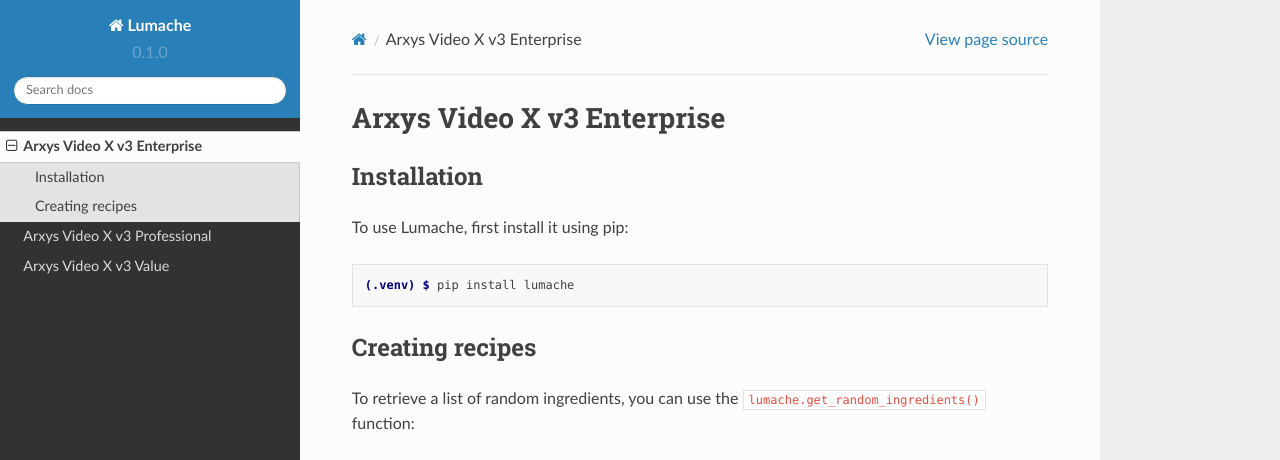
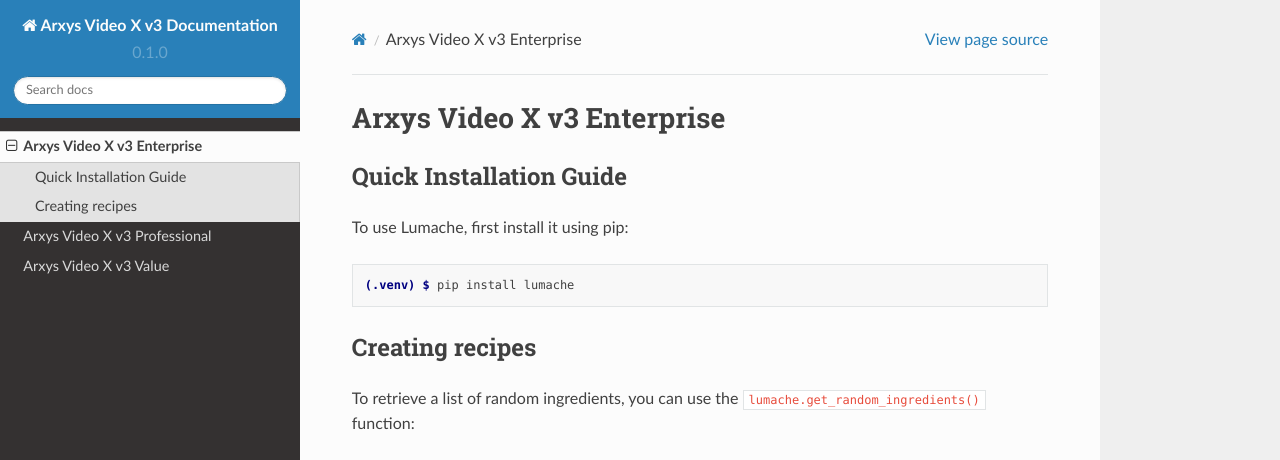
Before and after one commit to ArxysSupport/Documentation, a Sphinx documentation site: the page built from docs/source/VideoX_v3_Enterprise.rst, in a window 1280 px wide and 1095 px high. Shown: the top 460 px of the window. Built offline with Sphinx 7.4.7 and the Read the Docs theme 2.0.0, drawn with Linux system fonts in a browser that asks for light colours; some of the changed text lies outside the part shown; grey boxes are pictures that could not be loaded.

Commit message:
ProjectNameChange

```diff
--- a/docs/source/VideoX_v3_Enterprise.rst
+++ b/docs/source/VideoX_v3_Enterprise.rst
@@ -3,7 +3,7 @@
 
 .. _installation:
 
-Installation
+Quick Installation Guide
 ------------
 
 To use Lumache, first install it using pip:
--- a/docs/source/conf.py
+++ b/docs/source/conf.py
@@ -2,9 +2,9 @@
 
 # -- Project information
 
-project = 'Lumache'
-copyright = '2021, Graziella'
-author = 'Graziella'
+project = 'Arxys Video X v3 Documentation'
+copyright = '2023, Arxys'
+author = 'Arxys Support Team'
 
 release = '0.1'
 version = '0.1.0'
```
